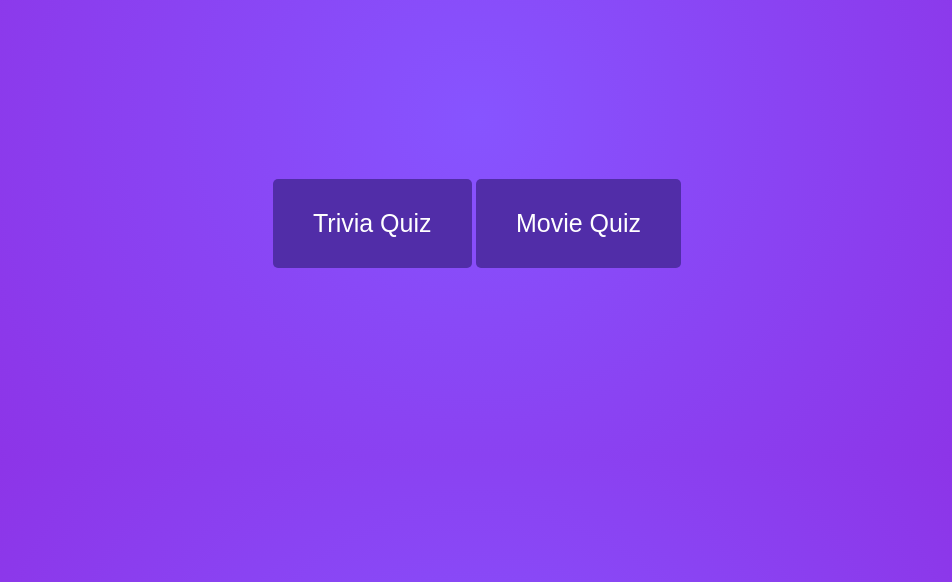
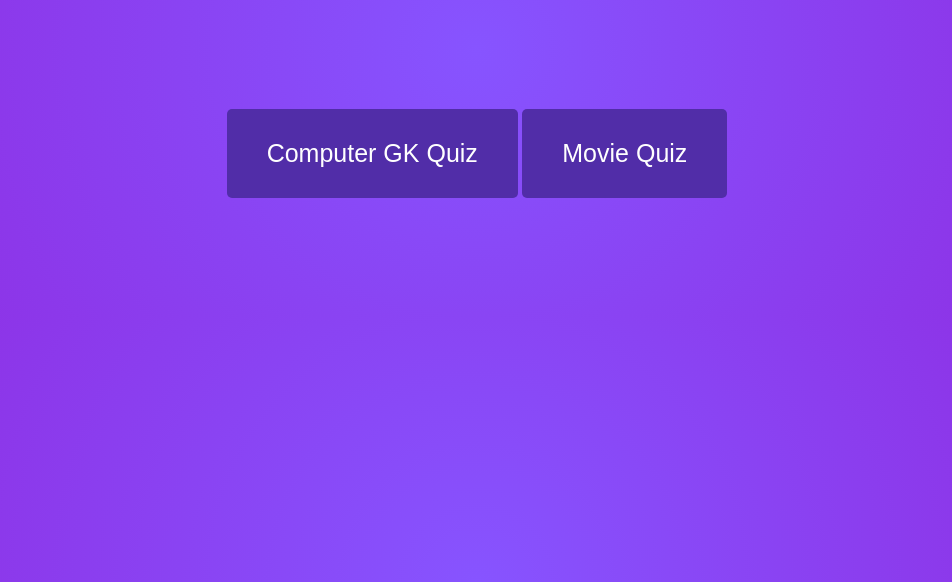
Before and after one commit to dishrav/html-quiz, a plain HTML site: page index.html in a window 1280 px wide. Shown: the part 218-800 px from the top of the page, without its empty margins (163-1115 px from the left). Drawn offline with Linux system fonts and the light colour scheme.

Commit message:
Update index.html

```diff
--- a/index.html
+++ b/index.html
@@ -24,7 +24,7 @@
             padding: 30px 40px;
             border: none;
             border-radius: 5px;
-            margin: 100px auto ;
+            margin: 30px auto ;
             cursor: pointer;
             transition: background-color 0.3s;
             font-size:25px;
@@ -37,7 +37,7 @@
 </head>
 <body>
     <h1>Quiz Mania!</h1>
-    <button onclick="openProject1()">Trivia Quiz</button>
+    <button onclick="openProject1()">Computer GK Quiz</button>
     <button onclick="openProject2()">Movie Quiz</button>
 
     <script>
```
